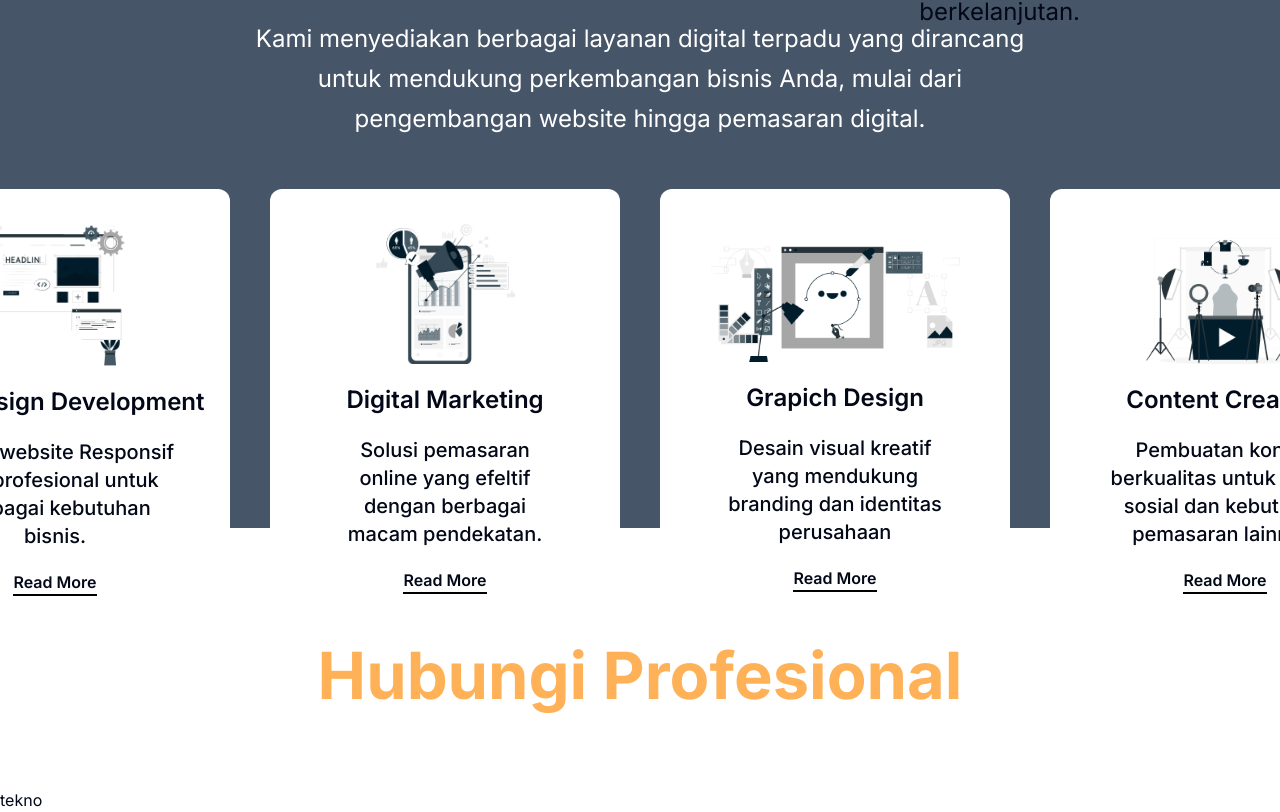
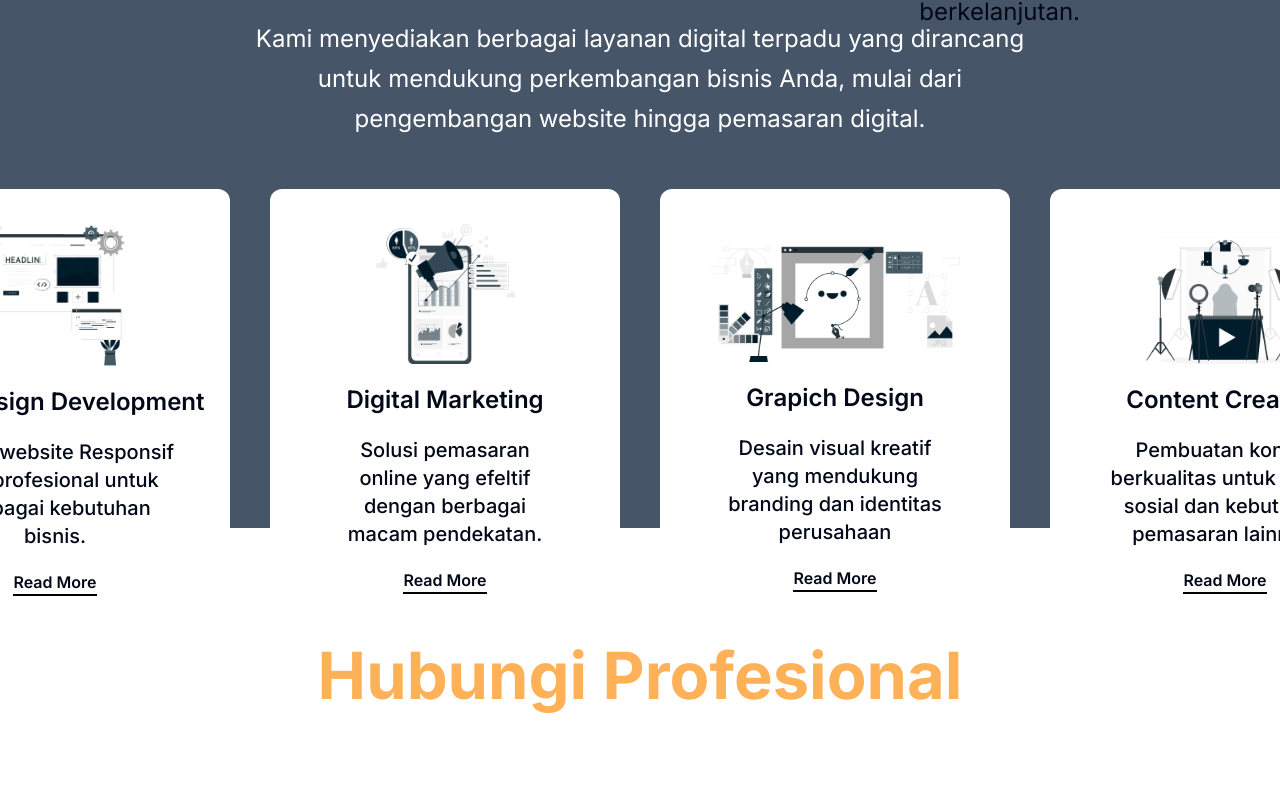
Before and after one commit to kodeintekno/web-kodeintekno, a Next.js app: page / in a window 1280 px wide. Shown: the part 1996-2808 px from the top of the page. After the commit the page ends 2784 px from the top, so only its background shows below. Built offline with nearby package versions, Linux system fonts and the light colour scheme.

Commit message:
menghapus p

```diff
--- a/src/components/ContactUs.tsx
+++ b/src/components/ContactUs.tsx
@@ -4,7 +4,6 @@ const ContactUs = () => {
       <h1 className="text-4xl md:text-5xl lg:text-[65px] font-bold text-center my-7 md:my-7 lg:mt-[115px] lg:mb-[80px] text-[#FFB158]">
         Hubungi Profesional
       </h1>
-      <p>tekno</p>
     </>
   );
 };
```
